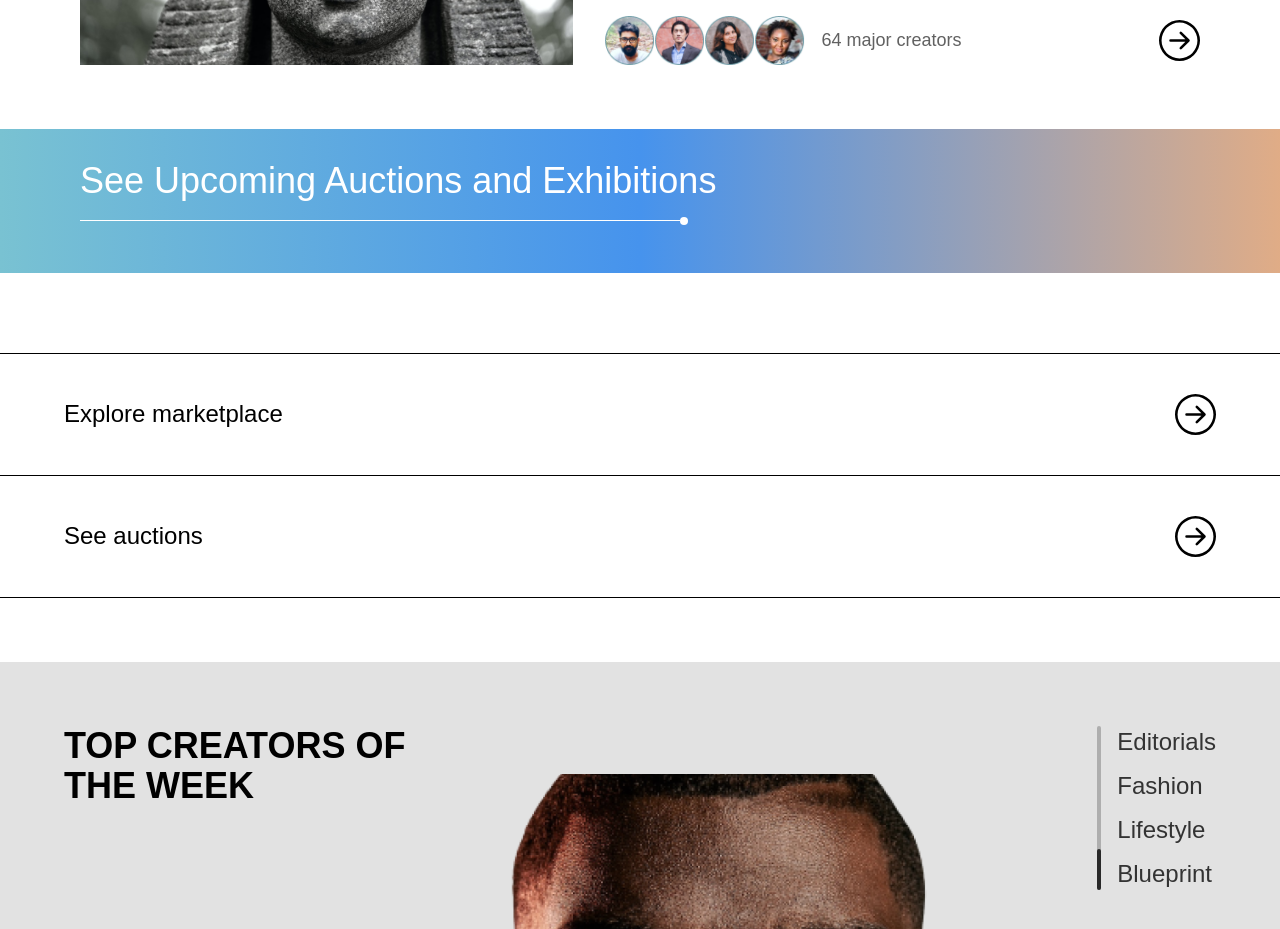
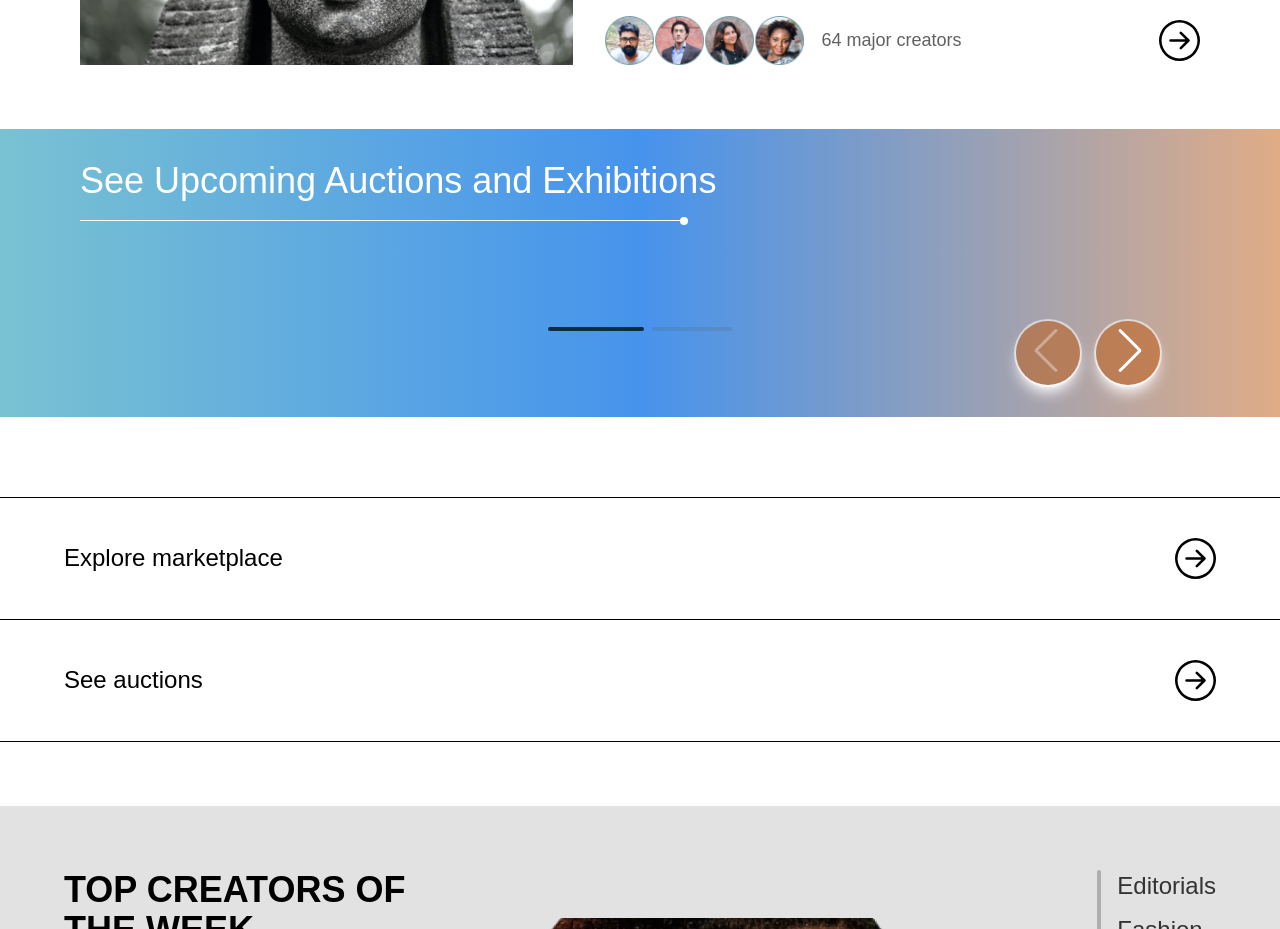
Before and after one commit to abeycity/artsy, a React (Vite) app: page / in a window 1280 px wide. Shown: the part 1780-2709 px from the top of the page. Built offline with nearby package versions, Linux system fonts and the light colour scheme; a web font is replaced by a local one.

Commit message:
swiper done

```diff
--- a/src/components/homepage.tsx
+++ b/src/components/homepage.tsx
@@ -122,7 +122,7 @@ const Homepage = () => {
 
             </section>
             <section className=" flex flex-col gap-20">
-            <main className="bg-gradient-to-r from-start via-middle to-end w-full p-3 md:px-6 xl:px-20 py-8 flex flex-col gap-4">
+            <main className="bg-gradient-to-r from-start via-middle to-end w-full p-3 md:px-6 xl:px-20 py-8 flex flex-col gap-4 relative h-fit">
                 <h4 className="text-white font-satoshi text-4xl hidden md:flex ">See Upcoming Auctions and Exhibitions</h4>
                 <div className="lg:flex hidden items-center ">
                     <hr className=" text-white w-[600px]  h-px " />
--- a/src/components/swipers/auctionswiper.tsx
+++ b/src/components/swipers/auctionswiper.tsx
@@ -5,12 +5,12 @@ import 'swiper/css';
 import { auc1, auc2, auc3 } from '../../assets';
 const Auctionswiper = () => {
   return (
+    <div className='relative'>
       <Swiper
       // install Swiper modules
           modules={[Pagination]}
           slidesPerView={3}
-        navigation
-        pagination={{ clickable: true }}
+          pagination={{ clickable: true}}
           scrollbar={{ draggable: true }}
           onSwiper={(swiper) => console.log(swiper)}
           autoHeight={true}
@@ -52,7 +52,7 @@ const Auctionswiper = () => {
               </div>
           </SwiperSlide>
           <SwiperSlide>
-            <div className='relative h-[330px] overflow-hidden rounded-xl'>
+              <div className='relative h-[330px]  overflow-hidden rounded-xl'>
                   <img src={auc3} alt="" width={500} height={500} className='rounded-xl object-cover'/>
                   <div className='absolute bottom-10 left-10  bg-blend-saturation  bg-[#F5F4F43D] px-8 md:px-16 py-3 backdrop-blur-2  bg-opacity-70  '>
                   <figcaption className='font-satoshi font-medium text-2xl text-white z-[9999]  '>6hr : 40mins : 15s</figcaption>
@@ -80,6 +80,10 @@ const Auctionswiper = () => {
 
 
       </Swiper>
+       <div className='absolute bottom-0 left-0 w-full '>
+        <div className='swiper-pagination'></div>
+       </div>
+    </div>
   )
 }
 
--- a/src/components/swipers/productswiper.tsx
+++ b/src/components/swipers/productswiper.tsx
@@ -10,8 +10,8 @@ const Productswiper = () => {
         modules={[Pagination]}
         spaceBetween={50}
         slidesPerView={3}
-        navigation
-        pagination={{ clickable: true }}
+
+        pagination={{ type:"bullets" }}
         scrollbar={{ draggable: true }}
         onSwiper={(swiper) => console.log(swiper)}
         onSlideChange={() => console.log('slide change')}
--- a/src/components/swipers/swipers.tsx
+++ b/src/components/swipers/swipers.tsx
@@ -1,16 +1,31 @@
-
+import { Pagination, A11y,Navigation, Autoplay } from 'swiper/modules';
 import { Swiper, SwiperSlide } from 'swiper/react';
 import { homeslider } from '../../assets';
 import Button from '../button/button';
 import "swiper/css";
+import 'swiper/css/navigation';
+import 'swiper/css/pagination';
 import LazyLoad from 'react-lazy-load';
 const Swipers = () => {
+
   return (
-    <div>
+    <div className='relative py-10'>
         <Swiper
+            modules={[Pagination, Navigation, Autoplay,A11y]}
+            spaceBetween={50}
+            slidesPerView={1}
+            navigation={
+               {
+                 prevEl:".swiper-button-prev",
+                nextEl:".swiper-button-next"
+               }
+            }
+            pagination={true}
+            className='pb-16'
         >
 
         <SwiperSlide className='relative '>
+
             <div>
               <LazyLoad>
                <img src={homeslider} alt="" width={500} height={500} className='min-h-[300px] w-full'/>
@@ -59,6 +74,23 @@ const Swipers = () => {
             </div>
         </SwiperSlide>
       </Swiper>
+      <div className='absolute w-full left-0 -bottom-8 py-8 z-20 flex items-center' >
+        <div className='flex-1'>
+         <div className="swiper-pagination">
+        </div>
+
+        </div>
+        <div className='flex items-center gap-4 px-10 relative'>
+          <div className='bg-end ring-2  ring-opacity-55 ring-white relative flex  items-center p-8 rounded-full shadow-lg shadow-white'>
+             <div className='swiper-button-prev'>
+           </div>
+          </div>
+          <div className='bg-end  ring-2 ring-opacity-55  ring-white flex relative  justify-center p-8  items-center rounded-full shadow-lg shadow-white'>
+            <div className='swiper-button-next'></div>
+          </div>
+        </div>
+      </div>
+
     </div>
   )
 }
--- a/src/index.css
+++ b/src/index.css
@@ -1,3 +1,32 @@
 @tailwind base;
 @tailwind components;
 @tailwind utilities;
+
+
+
+.swiper-button-next{
+    width: 40px !important;
+    height: 40px !important;
+    color: white !important;
+
+}
+.swiper-button-prev{
+    width: 40px !important;
+    height: 40px !important;
+    color: white !important;
+
+}
+.swiper-pagination-bullet{
+    height: 4px !important;
+    width: 80px !important;
+    background-color: #5b6064 !important;
+    border-radius: 6px !important;
+
+}
+.swiper-pagination-bullet-active{
+    height: 4px !important ;
+    width: 96px !important;
+    border-radius: 6px !important;
+    background-color:#132B40 !important ;
+
+}
```
Lines whose indentation alone changed are shown as unchanged.
